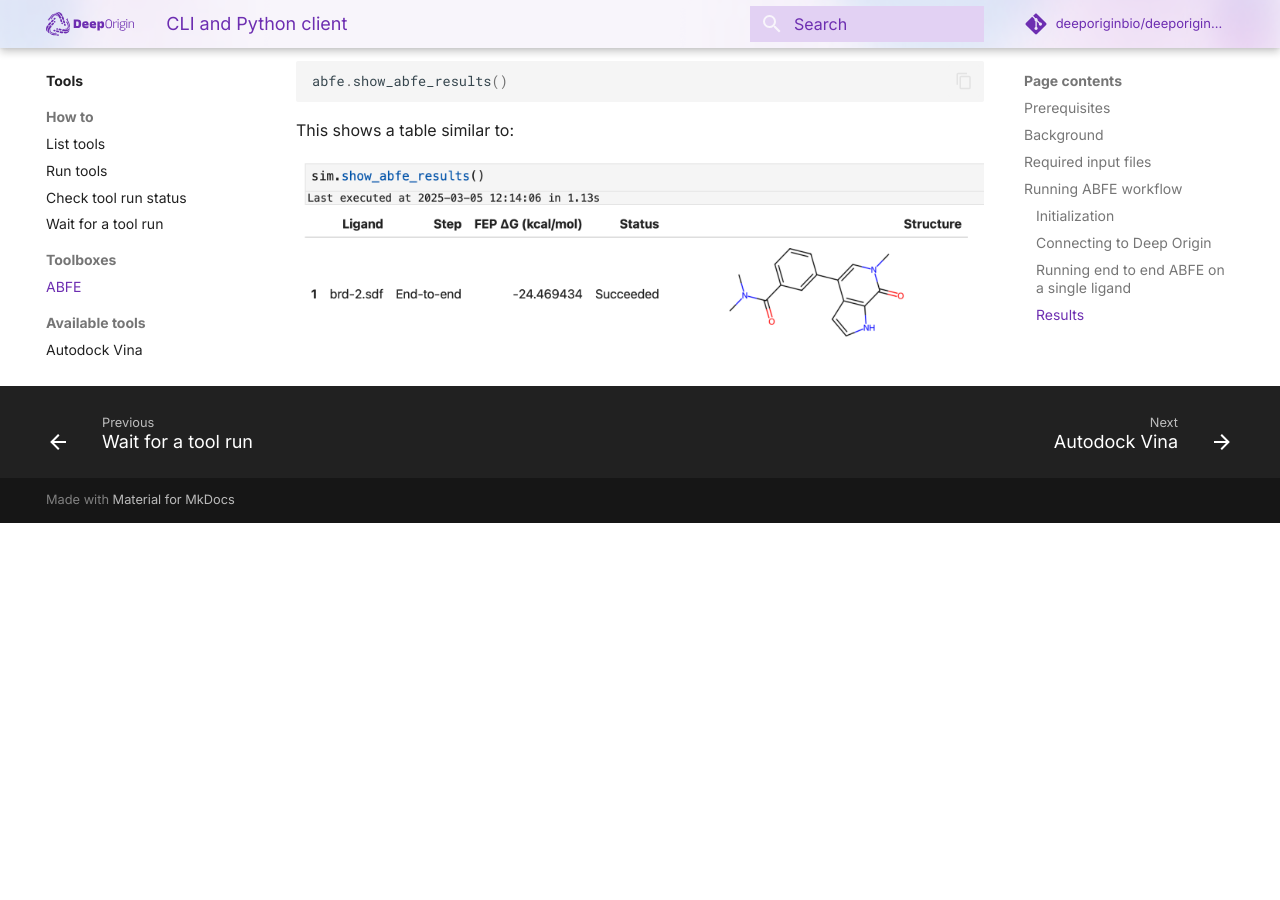
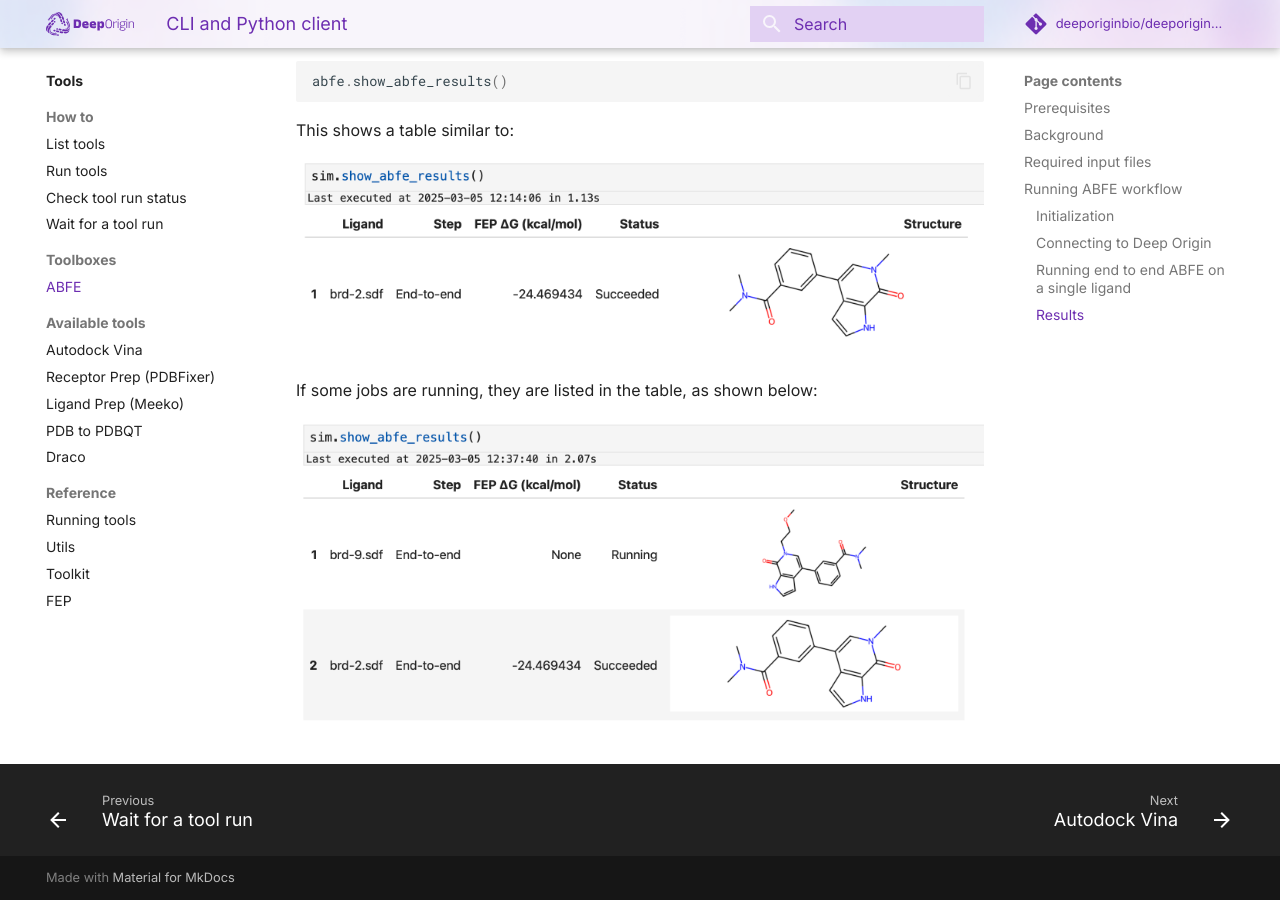
Before and after one commit to deeporiginbio/deeporigin-client, an MkDocs documentation site: the page built from docs/tools/how-to/abfe.md, in a window 1280 px wide and 900 px high, scrolled down 4811 px. Built offline with MkDocs 1.6.1 and Material for MkDocs 9.7.7, drawn with Linux system fonts in a browser that asks for light colours; comment, search, counter and statistics services are not loaded; before the commit the page ends 5334 px from its top, so only the background shows below that.

Commit message:
fix: added running image

```diff
--- a/docs/tools/how-to/abfe.md
+++ b/docs/tools/how-to/abfe.md
@@ -353,3 +353,7 @@
 This shows a table similar to:
 
 ![ABFE ligands](../../images/tools/abfe-results.png)
+
+If some jobs are running, they are listed in the table, as shown below:
+
+![ABFE ligands](../../images/tools/abfe-results-running.png)
```
Also changed, not shown: docs/images/tools/abfe-results-running.png (added).
